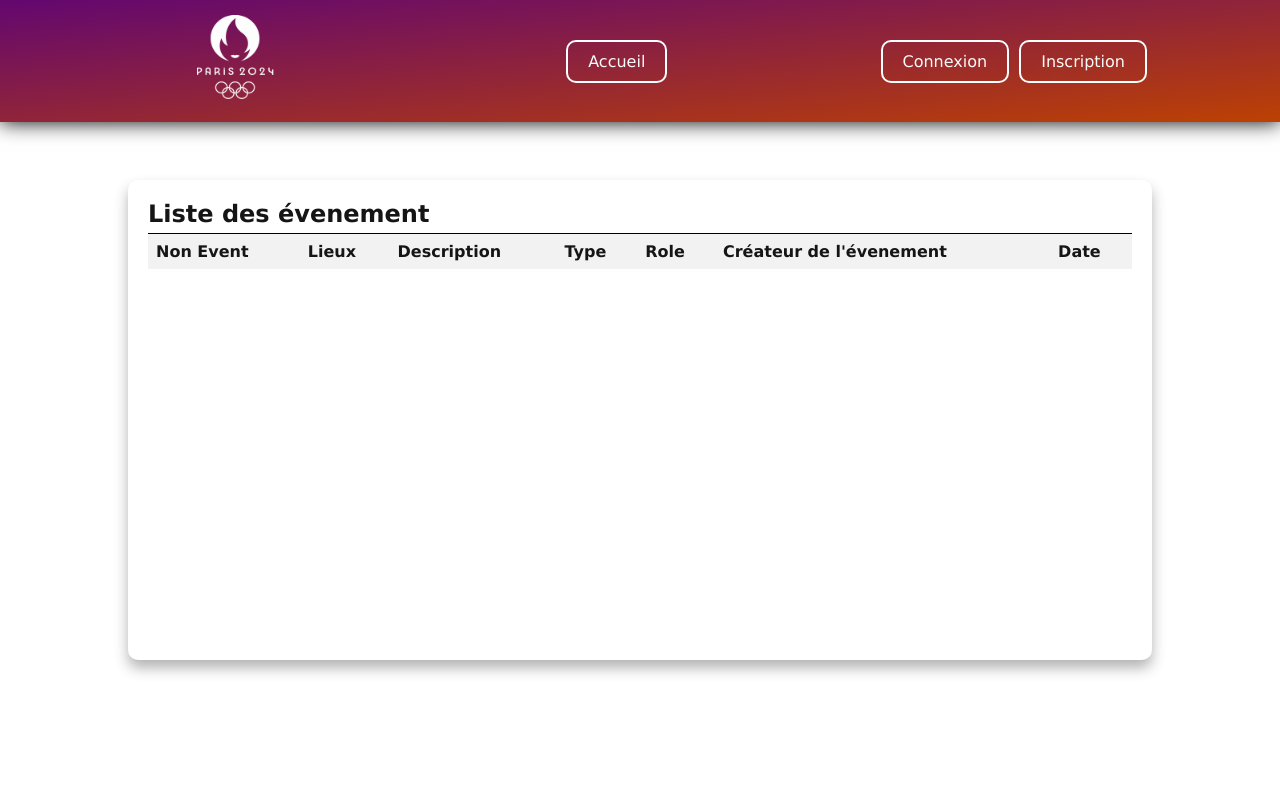
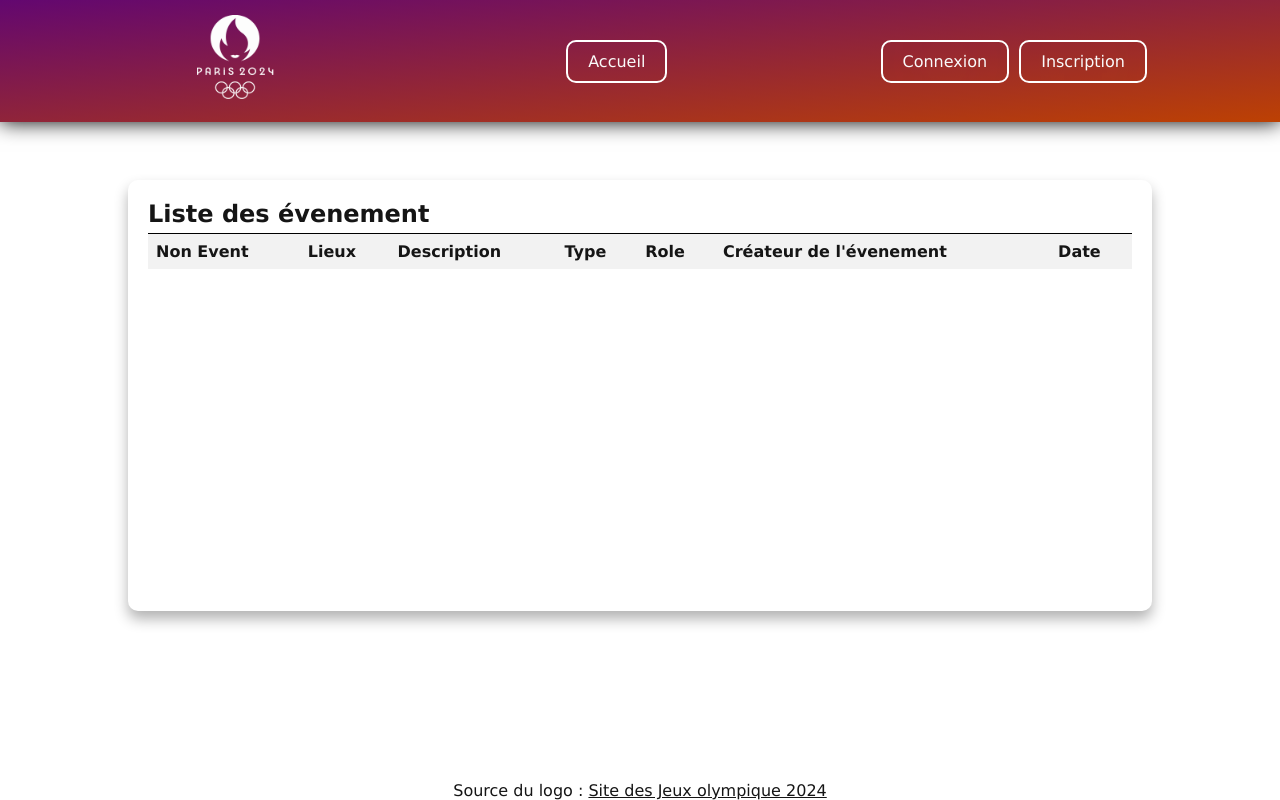
Before and after one commit to Tanchouteur/BUT1-SAE-site-des-JO, a PHP site: page / in a window 1280 px wide. Run offline with PHP 8.4, Linux system fonts and the light colour scheme; data that the repository does not hold is empty.

Commit message:
Update : - ... -Inclu les script de connexion et inscription sur la meme page que leurs formulaires - Adaptation des script pour garder l'adresse mail en memoire - nettoyage - ajout suppression de compte coriger ajout des sources - amelioration des filtres des inputs

```diff
--- a/import/footer.php
+++ b/import/footer.php
@@ -1 +1,5 @@
-<?php
+<footer>
+    <div class="footer">
+        <span>Source du logo : <a href="https://tickets.paris2024.org/?affiliate=24A">Site des Jeux olympique 2024</a></span>
+    </div>
+</footer>
--- a/src/css/styles.css
+++ b/src/css/styles.css
@@ -13,6 +13,8 @@ body{
     display: flex;
     flex-direction: column;
     align-items: center;
+    height: 100vh;
+    width: 100vw;
 }
 div.GestionEvent{
     background: #d8d8d8;
@@ -22,7 +24,7 @@ div.GestionEvent{
     flex-direction: column;
     overflow-scrolling: auto;
     overflow: scroll;
-    overflow-x: hidden;
+    overflow-x: auto;
 
     margin: 10px;
     padding: 20px;
@@ -63,3 +65,7 @@ a.btn-ListEvent{
     color: white;
     margin: 0px;
 }
+
+div.footer{
+    margin-top: 20vh;
+}
--- a/src/html/singin.php
+++ b/src/html/singin.php
@@ -3,8 +3,12 @@ session_start();
 if ($_SERVER['REQUEST_METHOD'] == 'POST') {
 
     require_once '../../import/BDD.php';
+    if (filter_var($_POST['email'], FILTER_VALIDATE_EMAIL)) {
+        $email = strtolower($_POST['email']);
+    }else{
+        header("location:singin.php?status=0&msg=Entrer une addresse email valide");
+    }
 
-        $email = $email = strtolower($_POST['email']);
     $pass = $_POST['password'];
     $hashedPass = password_hash($pass, PASSWORD_DEFAULT);
 
```
Also changed, not shown: src/PHP/pagePerso.php (+9 -1 lines), src/html/singup.php (+9 -1 lines). Lines whose indentation alone changed are shown as unchanged.
